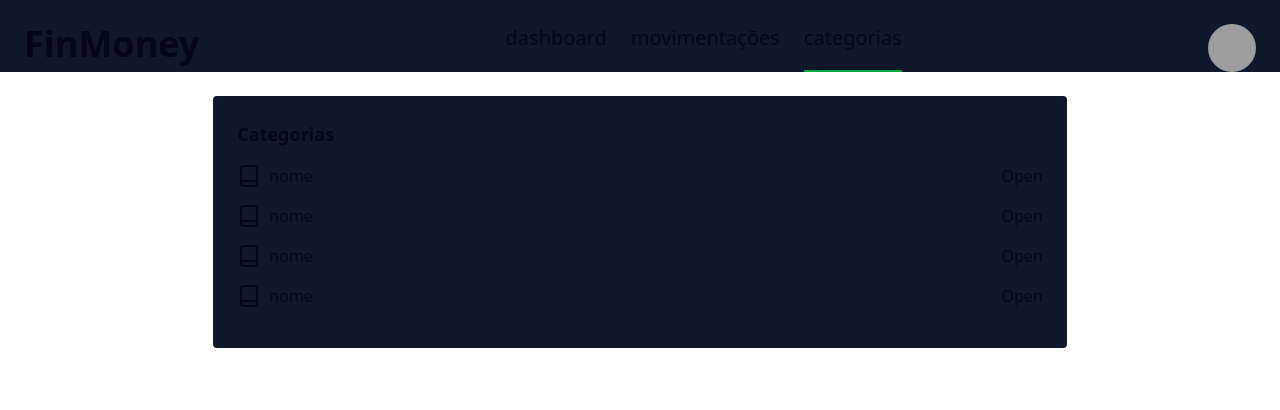
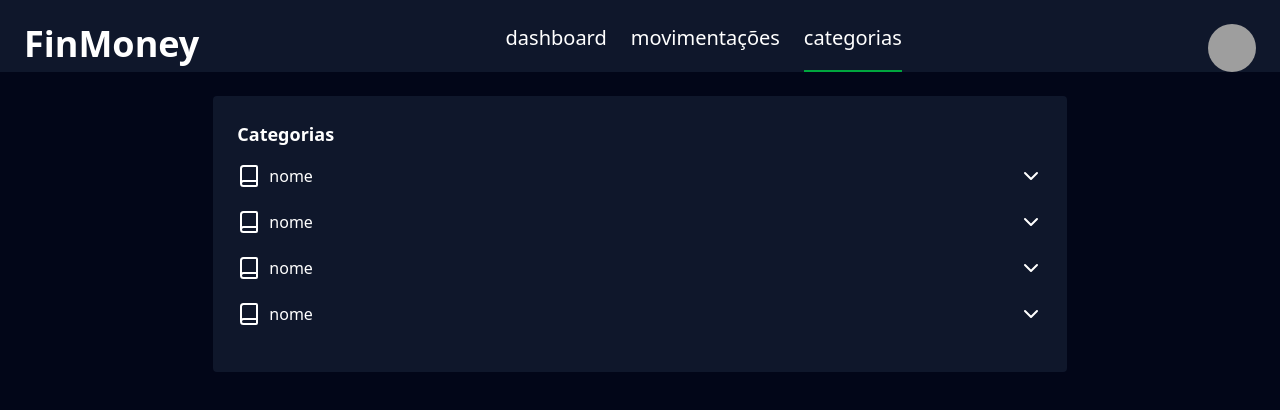
Before and after one commit to MarsoL4/finmoney-web, a Next.js app: page /categories in a window 1280 px wide. Shown: the top 410 px of the page. Built offline with nearby package versions, Linux system fonts and the light colour scheme; grey boxes are pictures that could not be loaded.

Commit message:
fix: erro causado pelo shadcn na interface

```diff
--- a/src/app/globals.css
+++ b/src/app/globals.css
@@ -45,13 +45,13 @@
 
 :root {
   --radius: 0.625rem;
-  --background: oklch(1 0 0);
-  --foreground: oklch(0.129 0.042 264.695);
+  --background: oklch(0.129 0.042 264.695);
+  --foreground:  oklch(1 0 0);
   --card: oklch(1 0 0);
   --card-foreground: oklch(0.129 0.042 264.695);
   --popover: oklch(1 0 0);
   --popover-foreground: oklch(0.129 0.042 264.695);
-  --primary: oklch(0.208 0.042 265.755);
+  --primary: oklch(0.596 0.145 163.225);
   --primary-foreground: oklch(0.984 0.003 247.858);
   --secondary: oklch(0.968 0.007 247.896);
   --secondary-foreground: oklch(0.208 0.042 265.755);
--- a/src/components/crud-dropdown.tsx
+++ b/src/components/crud-dropdown.tsx
@@ -1,10 +1,13 @@
 import { DropdownMenuTrigger } from "@radix-ui/react-dropdown-menu";
 import { DropdownMenu, DropdownMenuContent, DropdownMenuItem, DropdownMenuLabel, DropdownMenuSeparator } from "./ui/dropdown-menu";
+import { ChevronDown } from "lucide-react";
 
 export default function CrudDropdown(){
     return(
         <DropdownMenu>
-            <DropdownMenuTrigger>Open</DropdownMenuTrigger>
+            <DropdownMenuTrigger>
+                <ChevronDown />
+            </DropdownMenuTrigger>
                 <DropdownMenuContent>
                     <DropdownMenuLabel>My Account</DropdownMenuLabel>
                     <DropdownMenuSeparator />
```
